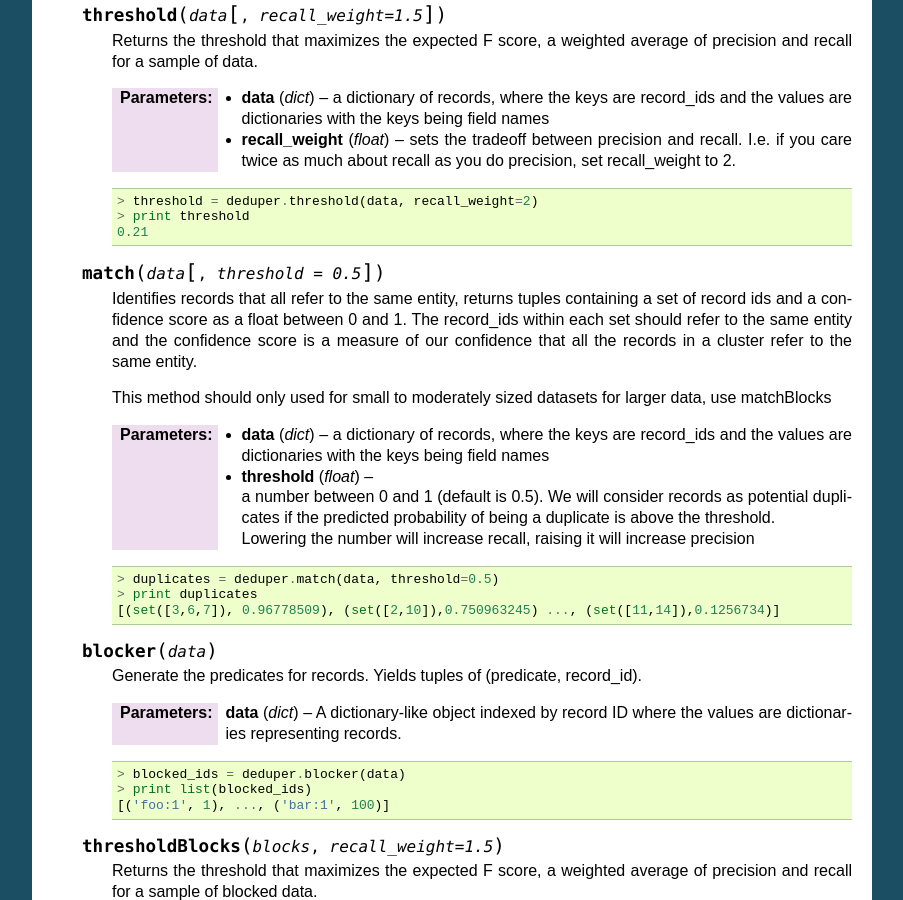
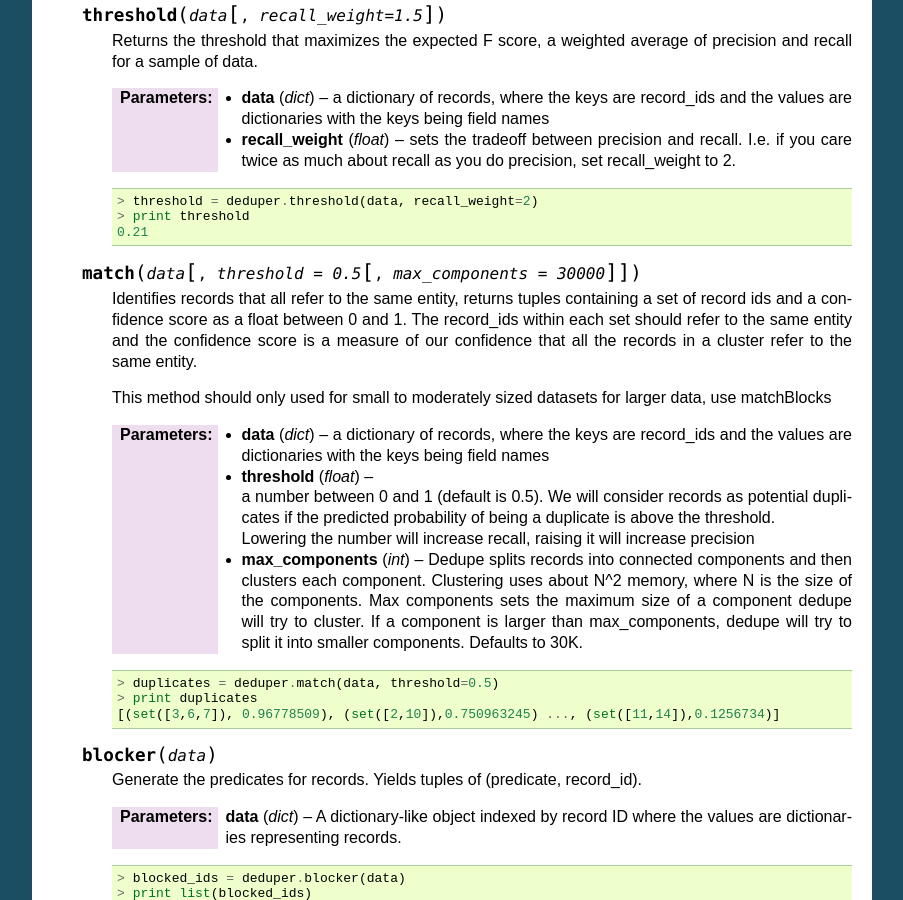
Before and after one commit to dedupeio/dedupe, a Sphinx documentation site: the page built from docs/API-documentation.rst, in a window 1280 px wide and 900 px high, scrolled down 2811 px. Shown: the whole window, without its empty margins (198-1101 px from the left). Built offline with Sphinx 7.4.7, drawn with Linux system fonts in a browser that asks for light colours; some of the changed text lies outside the part shown.

```diff
--- a/docs/common_dedupe_methods.rst
+++ b/docs/common_dedupe_methods.rst
@@ -18,7 +18,7 @@
       > print threshold
       0.21
 
-.. py:method:: match(data, [threshold = 0.5])
+.. py:method:: match(data, [threshold = 0.5, [max_components = 30000]])
 
    Identifies records that all refer to the same entity, returns tuples
    containing a set of record ids and a confidence score as a float between 0
@@ -39,6 +39,16 @@
 
 			    Lowering the number will increase recall,
 			    raising it will increase precision
+   :param int max_components: Dedupe splits records into connected
+                              components and then clusters each
+                              component. Clustering uses about N^2
+                              memory, where N is the size of the
+                              components.  Max components sets the
+                              maximum size of a component dedupe will
+                              try to cluster. If a component is larger
+                              than max_components, dedupe will try to
+                              split it into smaller
+                              components. Defaults to 30K.
 
    .. code:: python
 
```
Also changed, not shown: 2 other files.
